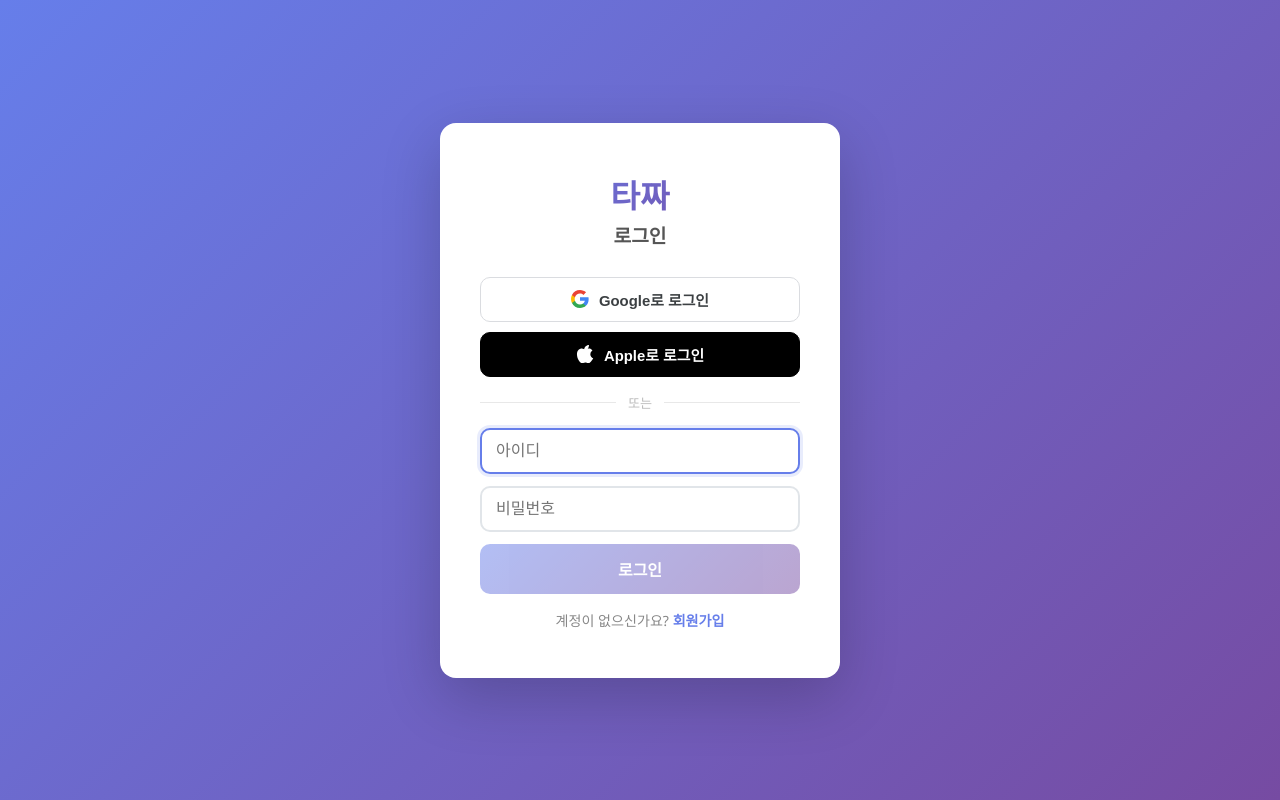
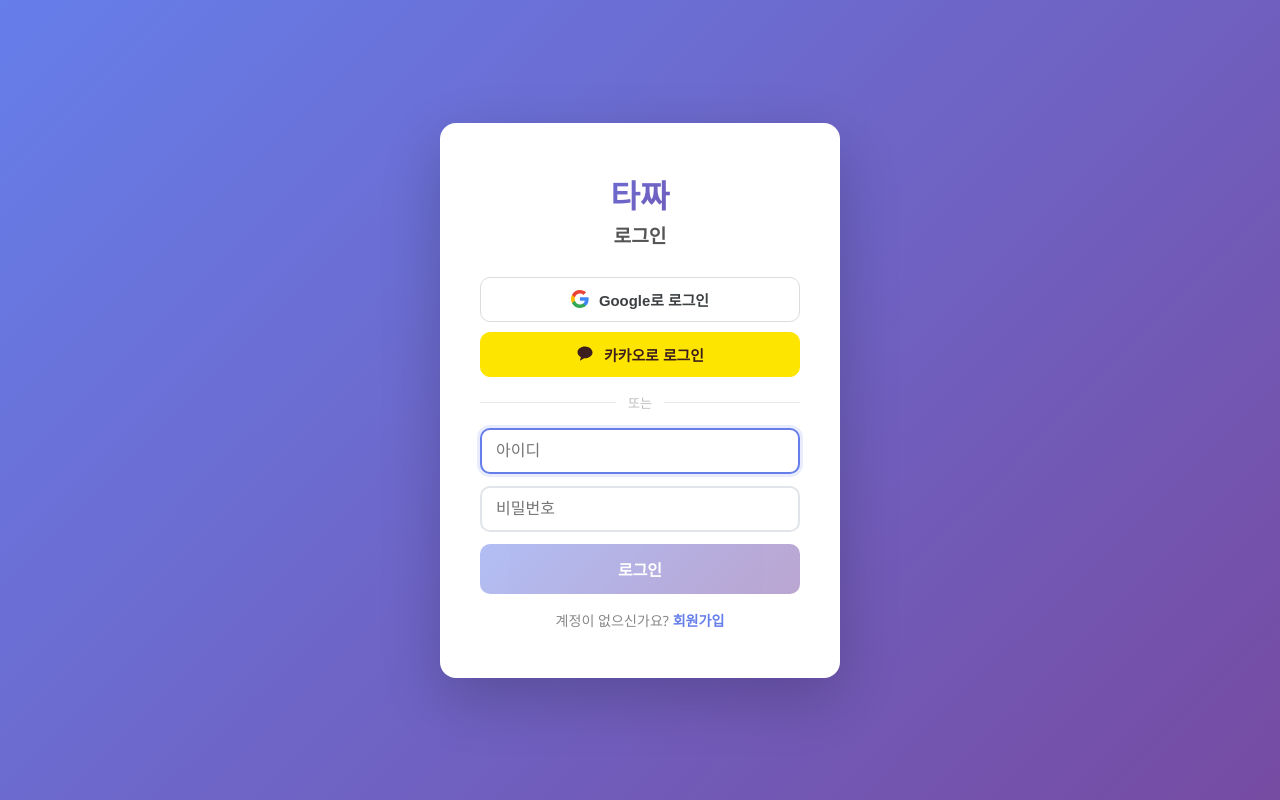
Before and after one commit to blueooh/taja, a Next.js app: page /login in a window 1280 px wide. Built offline with nearby package versions, Linux system fonts and the light colour scheme; no server answers.

Commit message:
카카오 로그인 추가

```diff
--- a/app/globals.css
+++ b/app/globals.css
@@ -1377,12 +1377,6 @@
   color: #3C1E1E;
   border-color: #FEE500;
 }
-.oauth-btn--apple {
-  background: #000;
-  color: #fff;
-  border-color: #000;
-}
-
 /* 구분선 */
 .auth-divider {
   display: flex;
--- a/app/login/page.tsx
+++ b/app/login/page.tsx
@@ -15,7 +15,7 @@
   const [password, setPassword] = useState('')
   const [error, setError] = useState(oauthError ?? '')
   const [loading, setLoading] = useState(false)
-  const [oauthLoading, setOauthLoading] = useState<string | null>(null)
+  const [oauthLoading, setOauthLoading] = useState<'google' | 'kakao' | null>(null)
 
   const handleSubmit = async (e: React.FormEvent) => {
     e.preventDefault()
@@ -40,7 +40,7 @@
     }
   }
 
-  const handleOAuth = async (provider: 'google' | 'apple') => {
+  const handleOAuth = async (provider: 'google' | 'kakao') => {
     setOauthLoading(provider)
     await supabase.auth.signInWithOAuth({
       provider,
@@ -65,12 +65,12 @@
             {oauthLoading === 'google' ? '이동 중...' : 'Google로 로그인'}
           </button>
           <button
-            className="oauth-btn oauth-btn--apple"
-            onClick={() => handleOAuth('apple')}
+            className="oauth-btn oauth-btn--kakao"
+            onClick={() => handleOAuth('kakao')}
             disabled={!!oauthLoading}
           >
-            <AppleIcon />
-            {oauthLoading === 'apple' ? '이동 중...' : 'Apple로 로그인'}
+            <KakaoIcon />
+            {oauthLoading === 'kakao' ? '이동 중...' : '카카오로 로그인'}
           </button>
         </div>
 
@@ -125,10 +125,11 @@
   )
 }
 
-function AppleIcon() {
+
+function KakaoIcon() {
   return (
     <svg width="18" height="18" viewBox="0 0 18 18" xmlns="http://www.w3.org/2000/svg">
-      <path d="M12.94 0c.076 1.415-.387 2.78-1.265 3.774-.878.994-2.17 1.594-3.51 1.54C8.06 3.905 8.571 2.55 9.44 1.578 10.31.607 11.594.02 12.94 0zM17.28 13.02c-.47 1.04-1.01 1.98-1.66 2.83-.87 1.16-1.77 2.32-3.07 2.33-1.29.01-1.7-.8-3.17-.79-1.47.01-1.91.82-3.21.81-1.3-.01-2.14-1.13-3.02-2.3-1.23-1.65-2.2-4.22-2.2-6.69 0-3.72 2.45-5.69 4.86-5.72 1.27-.02 2.47.83 3.26.83.78 0 2.25-.97 3.79-.83.65.03 2.46.26 3.62 1.98-.09.06-2.16 1.24-2.14 3.7.03 2.94 2.61 3.92 2.64 3.93l-.03.03z" fill="currentColor"/>
+      <path d="M9 1.5C4.86 1.5 1.5 4.08 1.5 7.26c0 2.04 1.35 3.84 3.39 4.86l-.87 3.21c-.06.21.18.39.36.27L8.1 13.2c.3.03.6.06.9.06 4.14 0 7.5-2.58 7.5-5.76S13.14 1.5 9 1.5z" fill="#3C1E1E"/>
     </svg>
   )
 }
```
Also changed, not shown: app/signup/page.tsx (+14 -14 lines).
